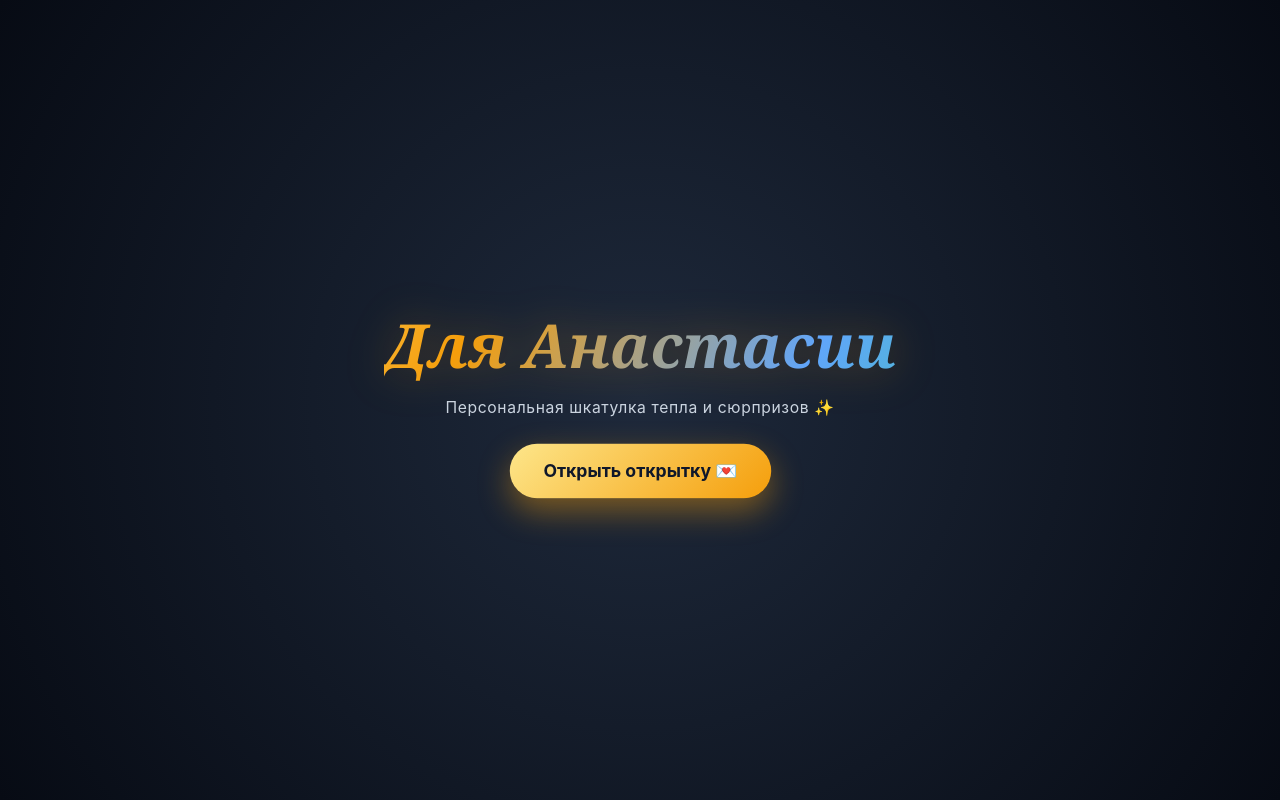
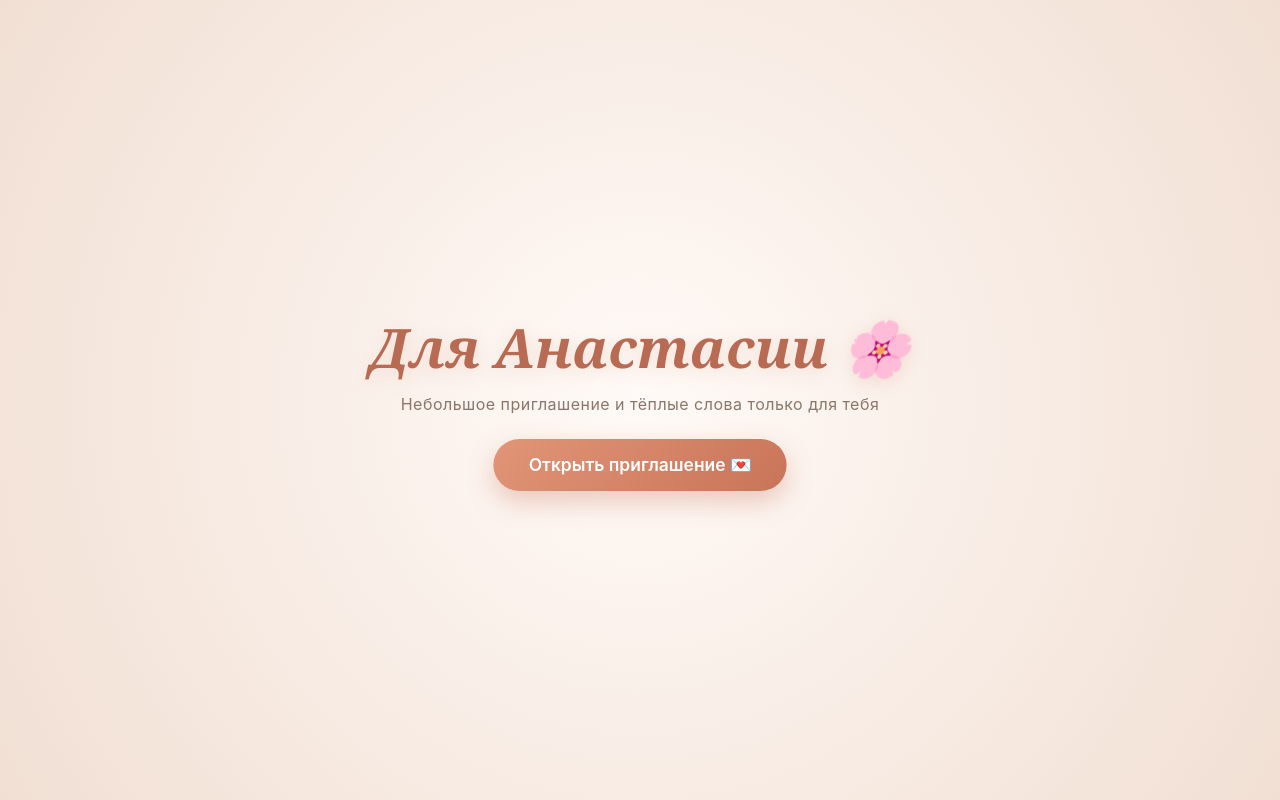
Before and after one commit to timohasp88-bit/vip-card, a plain HTML site: page index.html in a window 1280 px wide. Drawn offline with Linux system fonts and the light colour scheme.

Commit message:
Update index.html

```diff
--- a/index.html
+++ b/index.html
@@ -3,21 +3,27 @@
 <head>
   <meta charset="UTF-8" />
   <meta name="viewport" content="width=device-width, initial-scale=1.0" />
-  <!-- 1. ЗДЕСЬ МЕНЯЕМ ИМЯ ВО ВКЛАДКЕ -->
-  <title>Для Анастасии ✨</title>
+  <title>Для Анастасии 🌸</title>
   <style>
     :root {
-      --bg: #0f172a;
-      --card: rgba(30, 41, 59, 0.88);
-      --accent: #3b82f6;
-      --gold: #f59e0b;
-      --text: #f8fafc;
-      --muted: #94a3b8;
-      --border: rgba(148, 163, 184, 0.25);
+      --bg-top: #fdf8f5;
+      --bg-bottom: #f3e5dc;
+      --card: rgba(255, 252, 249, 0.92);
+      --accent: #d48c70;
+      --accent-dark: #b86b52;
+      --rose: #e6a4b4;
+      --text: #4a3b32;
+      --muted: #8c766a;
+      --border: rgba(212, 140, 112, 0.28);
     }
-    * { box-sizing: border-box; margin: 0; padding: 0; font-family: -apple-system, BlinkMacSystemFont, "Segoe UI", Roboto, sans-serif; }
+    * {
+      box-sizing: border-box;
+      margin: 0;
+      padding: 0;
+      font-family: -apple-system, BlinkMacSystemFont, "Segoe UI", Roboto, sans-serif;
+    }
     body {
-      background: radial-gradient(circle at top, #1e293b 0%, #070b14 100%);
+      background: linear-gradient(160deg, var(--bg-top) 0%, var(--bg-bottom) 100%);
       color: var(--text);
       min-height: 100vh;
       display: flex;
@@ -28,12 +34,26 @@
       position: relative;
     }
 
-    /* Стартовая заставка с кнопкой для мгновенного запуска песни */
+    .bg-flower {
+      position: fixed;
+      pointer-events: none;
+      z-index: 1;
+      opacity: 0.75;
+    }
+    .bg-flower.top-left { top: -20px; left: -20px; width: 170px; }
+    .bg-flower.bottom-right { bottom: -20px; right: -20px; width: 190px; transform: rotate(180deg); }
+
     .welcome-splash {
-      position: fixed; inset: 0;
-      background: radial-gradient(circle at center, #1e293b 0%, #070b14 100%);
-      display: flex; flex-direction: column; align-items: center; justify-content: center;
-      z-index: 9999; padding: 24px; text-align: center;
+      position: fixed;
+      inset: 0;
+      background: radial-gradient(circle at center, #fffaf7 0%, #f1dfd3 100%);
+      display: flex;
+      flex-direction: column;
+      align-items: center;
+      justify-content: center;
+      z-index: 9999;
+      padding: 24px;
+      text-align: center;
       transition: opacity 0.8s ease, visibility 0.8s ease;
     }
     .welcome-splash.hide {
@@ -44,47 +64,44 @@
     .welcome-title {
       font-family: Georgia, "Times New Roman", serif;
       font-style: italic;
-      font-size: clamp(2.2rem, 7vw, 3.8rem);
+      font-size: clamp(2.1rem, 7vw, 3.4rem);
       font-weight: 700;
-      background: linear-gradient(120deg, #fde68a, #f59e0b, #60a5fa, #34d399);
-      background-size: 200% auto;
-      -webkit-background-clip: text; -webkit-text-fill-color: transparent;
-      filter: drop-shadow(0 0 22px rgba(245, 158, 11, 0.3));
-      animation: shimmer 4s linear infinite;
+      color: var(--accent-dark);
+      text-shadow: 0 4px 18px rgba(212, 140, 112, 0.22);
     }
     .welcome-sub {
-      margin-top: 12px; font-size: 0.98rem; color: #cbd5e1; letter-spacing: 0.04em;
+      margin-top: 10px;
+      font-size: 1rem;
+      color: var(--muted);
+      letter-spacing: 0.03em;
     }
     .btn-open-card {
-      margin-top: 28px;
-      padding: 16px 32px;
+      margin-top: 26px;
+      padding: 15px 34px;
       border: none;
       border-radius: 99px;
       font-size: 1.05rem;
-      font-weight: 700;
-      color: #0f172a;
-      background: linear-gradient(135deg, #fde68a 0%, #f59e0b 100%);
+      font-weight: 600;
+      color: #ffffff;
+      background: linear-gradient(135deg, #e29578 0%, #c87459 100%);
       cursor: pointer;
-      box-shadow: 0 12px 30px rgba(245, 158, 11, 0.45);
+      box-shadow: 0 10px 25px rgba(200, 116, 89, 0.35);
       animation: pulseBtn 2s infinite;
     }
     @keyframes pulseBtn {
       0%, 100% { transform: scale(1); }
-      50% { transform: scale(1.05); }
+      50% { transform: scale(1.04); }
     }
-    @keyframes shimmer { to { background-position: 200% center; } }
-
-    /* Основная карточка */
         .card {
       width: 100%;
-      max-width: 480px;
+      max-width: 470px;
       background: var(--card);
       backdrop-filter: blur(12px);
       border: 1px solid var(--border);
-      border-radius: 22px;
-      padding: 24px 20px;
+      border-radius: 26px;
+      padding: 26px 22px;
       text-align: center;
-      box-shadow: 0 25px 50px rgba(0, 0, 0, 0.5);
+      box-shadow: 0 20px 45px rgba(138, 102, 82, 0.14);
       position: relative;
       z-index: 10;
     }
@@ -93,50 +110,68 @@
       display: flex;
       justify-content: space-between;
       align-items: center;
-      margin-bottom: 14px;
+      margin-bottom: 16px;
       gap: 8px;
     }
     .badge {
-      background: rgba(245, 158, 11, 0.14);
-      color: #fbbf24;
-      border: 1px solid rgba(245, 158, 11, 0.35);
-      padding: 5px 12px;
+      background: rgba(230, 164, 180, 0.22);
+      color: #a65369;
+      border: 1px solid rgba(230, 164, 180, 0.45);
+      padding: 5px 13px;
       border-radius: 99px;
       font-size: 0.78rem;
       font-weight: 600;
     }
     .btn-music {
-      background: rgba(59, 130, 246, 0.16);
-      color: #93c5fd;
-      border: 1px solid rgba(59, 130, 246, 0.35);
-      padding: 5px 12px;
+      background: rgba(212, 140, 112, 0.16);
+      color: var(--accent-dark);
+      border: 1px solid rgba(212, 140, 112, 0.35);
+      padding: 5px 13px;
       border-radius: 99px;
       font-size: 0.78rem;
       font-weight: 600;
       cursor: pointer;
     }
     .btn-music.playing {
-      background: rgba(52, 211, 153, 0.18);
-      color: #6ee7b7;
-      border-color: rgba(52, 211, 153, 0.4);
+      background: rgba(134, 167, 137, 0.25);
+      color: #3d6342;
+      border-color: rgba(134, 167, 137, 0.5);
     }
 
-    h1 { font-size: 1.42rem; margin-bottom: 10px; color: #f8fafc; }
-    .story { color: #cbd5e1; font-size: 0.9rem; line-height: 1.55; margin-bottom: 16px; }
+    .header-flower {
+      width: 68px;
+      height: 68px;
+      margin: 0 auto 8px;
+      display: block;
+    }
+
+    h1 {
+      font-family: Georgia, "Times New Roman", serif;
+      font-size: 1.48rem;
+      margin-bottom: 10px;
+      color: #4a3b32;
+      line-height: 1.3;
+    }
+    .story {
+      color: var(--muted);
+      font-size: 0.92rem;
+      line-height: 1.55;
+      margin-bottom: 16px;
+    }
 
     .wish-box {
-      background: rgba(15, 23, 42, 0.78);
-      border: 1px solid rgba(245, 158, 11, 0.3);
-      border-radius: 16px;
-      padding: 16px 14px;
-      min-height: 88px;
+      background: #fdf6f0;
+      border: 1px solid rgba(212, 140, 112, 0.3);
+      border-radius: 18px;
+      padding: 16px 15px;
+      min-height: 86px;
       display: flex;
       align-items: center;
       justify-content: center;
       margin-bottom: 14px;
-      font-size: 0.98rem;
+      font-size: 0.97rem;
       line-height: 1.48;
-      color: #fef3c7;
+      color: #5c463b;
       transition: transform 0.2s ease, opacity 0.2s ease;
     }
     .wish-box.pop { transform: scale(0.97); opacity: 0.6; }
@@ -145,39 +180,42 @@
       width: 100%;
       padding: 14px 18px;
       border: none;
-      border-radius: 14px;
+      border-radius: 15px;
       font-size: 0.98rem;
-      font-weight: 700;
-      color: #0f172a;
-      background: linear-gradient(135deg, #fde68a 0%, #f59e0b 100%);
+      font-weight: 600;
+      color: #ffffff;
+      background: linear-gradient(135deg, #e29578 0%, #c87459 100%);
       cursor: pointer;
-      box-shadow: 0 8px 22px rgba(245, 158, 11, 0.32);
+      box-shadow: 0 8px 20px rgba(200, 116, 89, 0.28);
     }
     .btn-warm:active { transform: scale(0.98); }
 
-    .counter { margin-top: 8px; font-size: 0.76rem; color: var(--muted); }
+    .counter {
+      margin-top: 8px;
+      font-size: 0.77rem;
+      color: var(--muted);
+    }
 
     .divider {
       height: 1px;
-      background: rgba(148, 163, 184, 0.2);
+      background: rgba(212, 140, 112, 0.22);
       margin: 18px 0;
     }
 
-    /* Секция скретч-карты с мишкой */
     .scratch-title {
-      font-size: 0.88rem;
+      font-size: 0.9rem;
       font-weight: 600;
-      color: #fde68a;
+      color: var(--accent-dark);
       margin-bottom: 10px;
     }
     .scratch-wrap {
       position: relative;
       width: 100%;
       height: 195px;
-      border-radius: 16px;
+      border-radius: 18px;
       overflow: hidden;
-      border: 1px solid rgba(245, 158, 11, 0.45);
-      background: linear-gradient(135deg, #0f172a 0%, #1e293b 100%);
+      border: 1px solid rgba(212, 140, 112, 0.4);
+      background: linear-gradient(135deg, #fffaf6 0%, #f7e6dc 100%);
       display: flex;
       flex-direction: column;
       align-items: center;
@@ -187,8 +225,8 @@
       touch-action: none;
     }
     .bear-svg {
-      width: 78px;
-      height: 78px;
+      width: 76px;
+      height: 76px;
       margin-bottom: 6px;
       animation: bearBounce 1.8s ease-in-out infinite;
     }
@@ -197,10 +235,10 @@
       50% { transform: translateY(-5px) rotate(2deg); }
     }
     .secret-content {
-      font-size: 0.96rem;
+      font-size: 1.05rem;
       font-weight: 700;
-      color: #fde68a;
-      line-height: 1.35;
+      color: #a65369;
+      line-height: 1.4;
       z-index: 1;
     }
     canvas#scratchCanvas {
@@ -210,89 +248,124 @@
       height: 100%;
       z-index: 2;
       cursor: pointer;
-      transition: opacity 0.6s ease;
+      transition: opacity 0.7s ease;
     }
 
     .particle {
       position: fixed;
       pointer-events: none;
-      font-size: 22px;
+      font-size: 21px;
       z-index: 999;
       animation: flyUp 1.4s ease-out forwards;
     }
     @keyframes flyUp {
       0% { opacity: 1; transform: translateY(0) scale(0.8); }
-      100% { opacity: 0; transform: translateY(-130px) scale(1.4); }
+      100% { opacity: 0; transform: translateY(-130px) scale(1.35); }
     }
   </style>
 </head>
   <body>
 
-  <!-- Стартовая заставка с кнопкой запуска музыки -->
+  <svg class="bg-flower top-left" viewBox="0 0 200 200" xmlns="http://w3.org">
+    <path d="M20,160 Q70,110 130,40" stroke="#9ab095" stroke-width="3" fill="none" stroke-linecap="round"/>
+    <ellipse cx="65" cy="115" rx="18" ry="8" transform="rotate(-35 65 115)" fill="#b7cbb2"/>
+    <ellipse cx="98" cy="78" rx="16" ry="7" transform="rotate(-40 98 78)" fill="#a3ba9e"/>
+    <g transform="translate(130, 42)">
+      <circle cx="0" cy="-16" r="14" fill="#f3c6cf"/>
+      <circle cx="15" cy="-5" r="14" fill="#efb6c2"/>
+      <circle cx="10" cy="13" r="14" fill="#f3c6cf"/>
+      <circle cx="-10" cy="13" r="14" fill="#efb6c2"/>
+      <circle cx="-15" cy="-5" r="14" fill="#f3c6cf"/>
+      <circle cx="0" cy="0" r="8" fill="#f6d58e"/>
+    </g>
+    <g transform="translate(80, 130) scale(0.75)">
+      <circle cx="0" cy="-16" r="14" fill="#f7d6dc"/>
+      <circle cx="15" cy="-5" r="14" fill="#f2c2cc"/>
+      <circle cx="10" cy="13" r="14" fill="#f7d6dc"/>
+      <circle cx="-10" cy="13" r="14" fill="#f2c2cc"/>
+      <circle cx="-15" cy="-5" r="14" fill="#f7d6dc"/>
+      <circle cx="0" cy="0" r="8" fill="#f6d58e"/>
+    </g>
+  </svg>
+
+  <svg class="bg-flower bottom-right" viewBox="0 0 200 200" xmlns="http://w3.org">
+    <path d="M20,160 Q70,110 130,40" stroke="#9ab095" stroke-width="3" fill="none" stroke-linecap="round"/>
+    <ellipse cx="65" cy="115" rx="18" ry="8" transform="rotate(-35 65 115)" fill="#b7cbb2"/>
+    <ellipse cx="98" cy="78" rx="16" ry="7" transform="rotate(-40 98 78)" fill="#a3ba9e"/>
+    <g transform="translate(130, 42)">
+      <circle cx="0" cy="-16" r="14" fill="#f3c6cf"/>
+      <circle cx="15" cy="-5" r="14" fill="#efb6c2"/>
+      <circle cx="10" cy="13" r="14" fill="#f3c6cf"/>
+      <circle cx="-10" cy="13" r="14" fill="#efb6c2"/>
+      <circle cx="-15" cy="-5" r="14" fill="#f3c6cf"/>
+      <circle cx="0" cy="0" r="8" fill="#f6d58e"/>
+    </g>
+  </svg>
+
   <div class="welcome-splash" id="splash">
-    <!-- 2. МЕНЯЕМ ИМЯ НА ЗАСТАВКЕ -->
-    <div class="welcome-title">Для Анастасии</div>
-    <div class="welcome-sub">Персональная шкатулка тепла и сюрпризов ✨</div>
-    <button class="btn-open-card" id="openCardBtn">Открыть открытку 💌</button>
+    <div class="welcome-title">Для Анастасии 🌸</div>
+    <div class="welcome-sub">Небольшое приглашение и тёплые слова только для тебя</div>
+    <button class="btn-open-card" id="openCardBtn">Открыть приглашение 💌</button>
   </div>
 
-  <!-- Основная карточка -->
   <div class="card">
     <div class="top-bar">
-      <div class="badge">✨ VIP-открытка</div>
+      <div class="badge">🌷 Приглашение</div>
       <button class="btn-music" id="musicBtn">🎵 Включить песню</button>
     </div>
 
-    <!-- 3. МЕНЯЕМ ЗАГОЛОВОК И ТЕКСТ -->
-    <h1>Анастасия, этот уголок тепла для тебя</h1>
+    <svg class="header-flower" viewBox="0 0 100 100" xmlns="http://w3.org">
+      <path d="M32,68 Q22,52 15,62 Q24,75 38,72 Z" fill="#a3ba9e"/>
+      <path d="M68,68 Q78,52 85,62 Q76,75 62,72 Z" fill="#a3ba9e"/>
+      <circle cx="50" cy="28" r="16" fill="#f4c2cc"/>
+      <circle cx="69" cy="42" r="16" fill="#eeb0bd"/>
+      <circle cx="62" cy="64" r="16" fill="#f4c2cc"/>
+      <circle cx="38" cy="64" r="16" fill="#eeb0bd"/>
+      <circle cx="31" cy="42" r="16" fill="#f4c2cc"/>
+      <circle cx="50" cy="48" r="10" fill="#f7d486"/>
+    </svg>
+
+    <h1>Анастасия, приглашаю тебя на свидание ✨</h1>
     <p class="story">
-      Нажимай на кнопку, чтобы получать тёплые слова в любую минуту, а внизу тебя ждёт секретный билет!
+      Хочу провести с тобой красивый, уютный вечер вдвоём. А пока ты собираешься — нажимай на кнопку за порцией тепла и сотри секретный билет внизу!
     </p>
 
     <div class="wish-box" id="wishBox">
-      Нажми на кнопку ниже, чтобы открыть первое послание ✨
+      Нажми на кнопку ниже, чтобы открыть первое послание 🌸
     </div>
 
-    <button class="btn-warm" id="warmBtn">Получить порцию тепла ✨</button>
+    <button class="btn-warm" id="warmBtn">Получить порцию тепла 🌷</button>
     <div class="counter" id="counter">Открыто посланий: 0 из 65</div>
 
     <div class="divider"></div>
 
-    <div class="scratch-title">🎁 Сотри золотой слой пальцем:</div>
+    <div class="scratch-title">🎁 Сотри защитный слой пальцем:</div>
     <div class="scratch-wrap" id="wrap">
-      <!-- Милый векторный мишка с сердечком под плёнкой -->
       <svg class="bear-svg" viewBox="0 0 120 120" xmlns="http://w3.org">
-        <!-- Ушки -->
-        <circle cx="32" cy="32" r="15" fill="#b45309"/>
-        <circle cx="32" cy="32" r="8" fill="#fde68a"/>
-        <circle cx="88" cy="32" r="15" fill="#b45309"/>
-        <circle cx="88" cy="32" r="8" fill="#fde68a"/>
-        <!-- Голова -->
-        <circle cx="60" cy="58" r="34" fill="#d97706"/>
-        <!-- Мордочка -->
-        <ellipse cx="60" cy="66" rx="15" ry="12" fill="#fef3c7"/>
-        <ellipse cx="60" cy="61" rx="6" ry="4" fill="#1e293b"/>
-        <path d="M54 71 Q60 76 66 71" stroke="#1e293b" stroke-width="2.5" fill="none" stroke-linecap="round"/>
-        <!-- Глазки -->
-        <circle cx="47" cy="52" r="3.5" fill="#1e293b"/>
-        <circle cx="73" cy="52" r="3.5" fill="#1e293b"/>
+        <circle cx="32" cy="32" r="15" fill="#c68b59"/>
+        <circle cx="32" cy="32" r="8" fill="#f5ebe0"/>
+        <circle cx="88" cy="32" r="15" fill="#c68b59"/>
+        <circle cx="88" cy="32" r="8" fill="#f5ebe0"/>
+        <circle cx="60" cy="58" r="34" fill="#d5a373"/>
+        <ellipse cx="60" cy="66" rx="15" ry="12" fill="#faedcd"/>
+        <ellipse cx="60" cy="61" rx="6" ry="4" fill="#4a3b32"/>
+        <path d="M54 71 Q60 76 66 71" stroke="#4a3b32" stroke-width="2.5" fill="none" stroke-linecap="round"/>
+        <circle cx="47" cy="52" r="3.5" fill="#4a3b32"/>
+        <circle cx="73" cy="52" r="3.5" fill="#4a3b32"/>
         <circle cx="48" cy="51" r="1.2" fill="#ffffff"/>
         <circle cx="74" cy="51" r="1.2" fill="#ffffff"/>
-        <!-- Сердечко в лапках -->
-        <path d="M60 112 C60 112 36 96 36 82 C36 74 43 69 50 73 C55 76 60 81 60 81 C60 81 65 76 70 73 C77 69 84 74 84 82 C84 96 60 112 60 112 Z" fill="#ef4444"/>
+        <path d="M60 112 C60 112 36 96 36 82 C36 74 43 69 50 73 C55 76 60 81 60 81 C60 81 65 76 70 73 C77 69 84 74 84 82 C84 96 60 112 60 112 Z" fill="#e06d83"/>
       </svg>
 
-      <!-- 4. ЗДЕСЬ ПИШЕМ СЕКРЕТНЫЙ ПОДАРОК ИЛИ ПРИЗНАНИЕ -->
       <div class="secret-content">
-        ✨ Сюрприз: сегодня вечером в 20:00 я жду тебя на свидание! ✨<br>
-        <span style="font-size: 0.78rem; font-weight: 400; color: #cbd5e1;">Просто улыбнись, всё остальное я уже подготовил 💛</span>
+        🌸 Я зайду за тобой? 🌸<br>
+        <span style="font-size: 0.82rem; font-weight: 500; color: #7a6256;">Напиши мне, во сколько тебе будет удобно 💛</span>
       </div>
       <canvas id="scratchCanvas"></canvas>
     </div>
   </div>
 
-  <!-- 5. ПЕСНЯ (файл song.mp3 рядом с index.html) -->
-  <audio id="bgMusic" src="song.mp3" loop preload="auto"></audio>
+  <audio id="bgMusic" src="stafford63-amp-radmila-maro-chestno.mp3" loop preload="auto"></audio>
       <script>
     const wishes = [
       "Пусть сегодняшний день принесёт тебе повод улыбнуться просто так, без всякой причины ✨",
@@ -361,6 +434,7 @@
       "Ты сияешь ярче любых звёзд — просто оставайся собой ✨",
       "И самое главное: знай, что о тебе думают с огромным теплом и желают тебе самого большого счастья!"
     ];
+
     const splash = document.getElementById('splash');
     const openCardBtn = document.getElementById('openCardBtn');
     const wishBox = document.getElementById('wishBox');
@@ -373,18 +447,23 @@
     let openedCount = 0;
     let isPlaying = false;
 
-    function playMusicAuto() {
-      if (!isPlaying) {
+    function startMusic() {
       bgMusic.play().then(() => {
         isPlaying = true;
         musicBtn.textContent = '⏸ Пауза';
         musicBtn.classList.add('playing');
       }).catch(() => {});
     }
+
+    function stopMusic() {
+      bgMusic.pause();
+      isPlaying = false;
+      musicBtn.textContent = '🎵 Включить песню';
+      musicBtn.classList.remove('playing');
     }
 
     function spawnParticles(x, y, count = 6) {
-      const icons = ['✨', '💛', '🌟', '💫', '🧸', '❤️'];
+      const icons = ['🌸', '🌷', '✨', '💛', '🧸', '💐'];
       for (let i = 0; i < count; i++) {
         const el = document.createElement('div');
         el.className = 'particle';
@@ -398,24 +477,20 @@
 
     openCardBtn.addEventListener('click', (e) => {
       splash.classList.add('hide');
-      playMusicAuto();
+      startMusic();
       spawnParticles(e.clientX || window.innerWidth / 2, e.clientY || window.innerHeight / 2, 10);
       setTimeout(initCanvas, 50);
     });
 
     musicBtn.addEventListener('click', () => {
       if (!isPlaying) {
-        playMusicAuto();
+        startMusic();
       } else {
-        bgMusic.pause();
-        isPlaying = false;
-        musicBtn.textContent = '🎵 Включить песню';
-        musicBtn.classList.remove('playing');
+        stopMusic();
       }
     });
 
     warmBtn.addEventListener('click', (e) => {
-      playMusicAuto();
       if (remaining.length === 0) {
         remaining = [...wishes];
         openedCount = 0;
@@ -446,14 +521,14 @@
       canvas.width = wrap.offsetWidth;
       canvas.height = wrap.offsetHeight;
       const grad = ctx.createLinearGradient(0, 0, canvas.width, canvas.height);
-      grad.addColorStop(0, '#d97706');
-      grad.addColorStop(0.5, '#fbbf24');
-      grad.addColorStop(1, '#b45309');
+      grad.addColorStop(0, '#e6b8a2');
+      grad.addColorStop(0.5, '#f2d3c2');
+      grad.addColorStop(1, '#d49a89');
       ctx.fillStyle = grad;
       ctx.fillRect(0, 0, canvas.width, canvas.height);
 
-      ctx.fillStyle = '#0f172a';
-      ctx.font = 'bold 16px sans-serif';
+      ctx.fillStyle = '#4a3b32';
+      ctx.font = '600 15px sans-serif';
       ctx.textAlign = 'center';
       ctx.fillText('✨ СОТРИ МЕНЯ ПАЛЬЦЕМ ✨', canvas.width / 2, canvas.height / 2 + 5);
     }
@@ -462,21 +537,20 @@
       if (isRevealed) return;
       isRevealed = true;
       canvas.style.opacity = '0';
-      setTimeout(() => { canvas.style.display = 'none'; }, 600);
+      setTimeout(() => { canvas.style.display = 'none'; }, 700);
       const rect = wrap.getBoundingClientRect();
       spawnParticles(rect.left + rect.width / 2, rect.top + rect.height / 2, 14);
     }
 
     function scratch(x, y) {
       if (isRevealed) return;
-      playMusicAuto();
       ctx.globalCompositeOperation = 'destination-out';
       ctx.beginPath();
-      ctx.arc(x, y, 26, 0, Math.PI * 2);
+      ctx.arc(x, y, 21, 0, Math.PI * 2);
       ctx.fill();
 
       scratchMoves++;
-      if (scratchMoves > 45) {
+      if (scratchMoves > 75) {
         revealAll();
       }
     }
```
Lines whose indentation alone changed are shown as unchanged.
